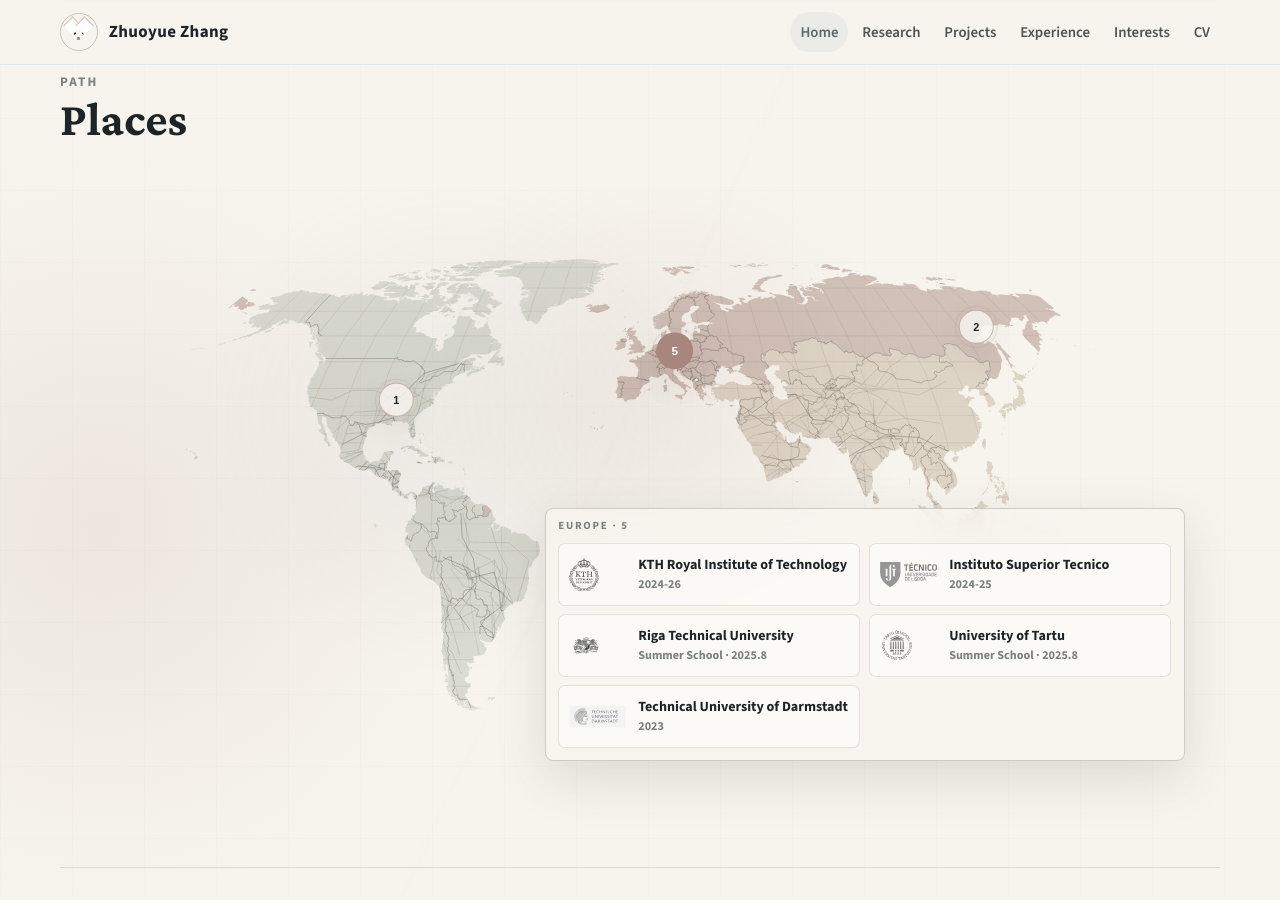
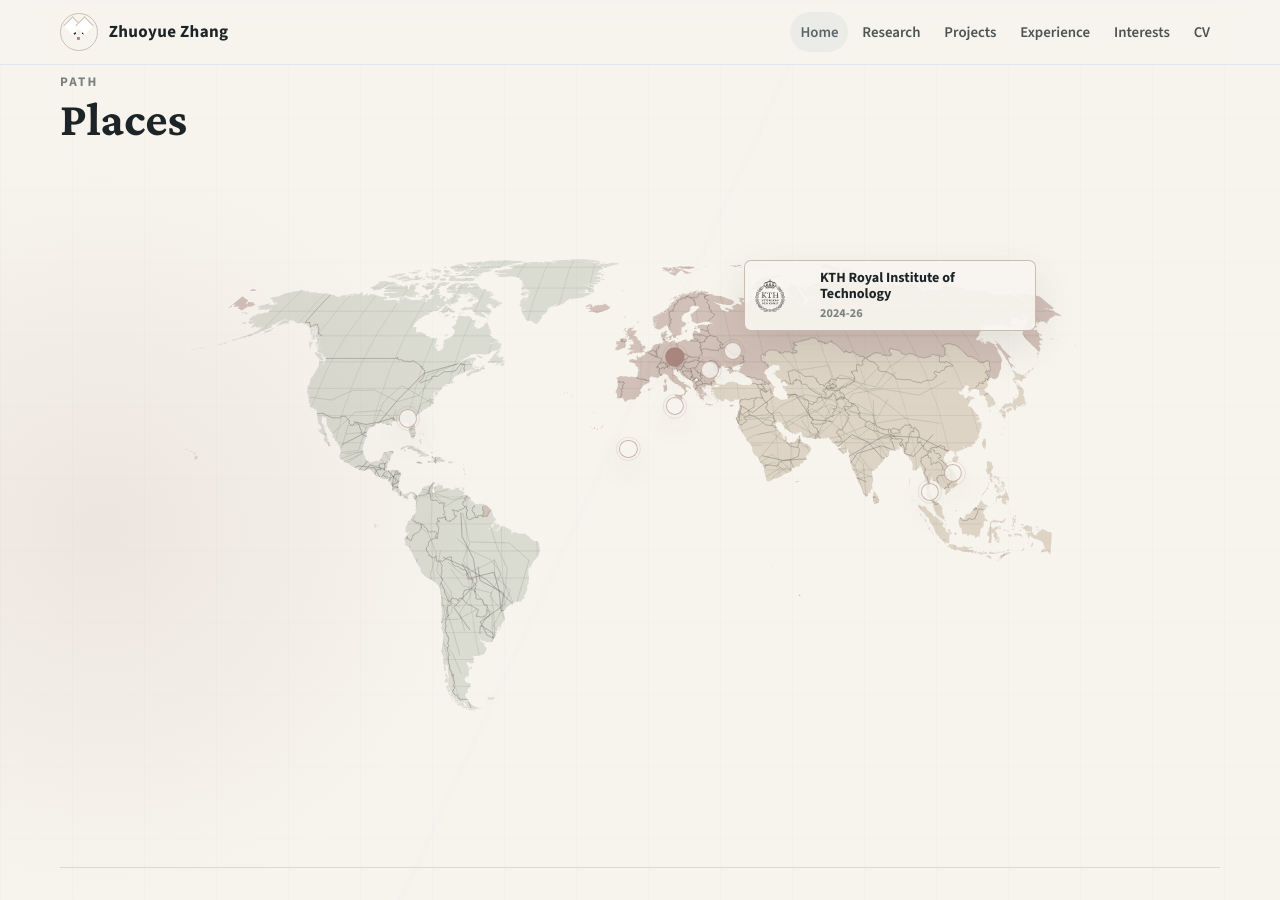
Before and after one commit to yayayida/yayayida.github.io, a Jekyll site: the page built from index.md, in a window 1280 px wide and 900 px high, scrolled down 1826 px. Built offline with Jekyll 4.4.1, drawn with Linux system fonts in a browser that asks for light colours.

Commit message:
Use point cards for academic map

```diff
--- a/assets/site.js
+++ b/assets/site.js
@@ -49,7 +49,7 @@ if (journeyPins.length && journeyCards.length) {
     card.addEventListener("focusin", () => setActivePlace(card.dataset.placeCard));
   });
 
-  setActivePlace("europe");
+  setActivePlace("kth");
 }
 
 const revealItems = document.querySelectorAll(".card, .research-card, .project-card, .feature-card, .timeline-item, .note-card, .city");
--- a/assets/style.css
+++ b/assets/style.css
@@ -793,10 +793,9 @@ h3 {
   overflow: visible;
   border: 0;
   border-radius: 0;
-  background:
-    radial-gradient(circle at 52% 34%, rgba(169, 134, 125, .1), transparent 34%),
-    radial-gradient(circle at 34% 38%, rgba(142, 151, 146, .09), transparent 30%);
+  background: transparent;
   box-shadow: none;
+  outline: 0;
 }
 
 .academic-map-image {
@@ -815,8 +814,8 @@ h3 {
   left: var(--x);
   top: var(--y);
   display: grid;
-  width: 2.15rem;
-  height: 2.15rem;
+  width: 1.14rem;
+  height: 1.14rem;
   place-items: center;
   padding: 0;
   border: 1px solid rgba(169, 134, 125, .58);
@@ -833,16 +832,17 @@ h3 {
 .journey-pin::after {
   content: "";
   position: absolute;
-  inset: -.32rem;
+  inset: -.26rem;
   border: 1px solid rgba(169, 134, 125, .18);
   border-radius: inherit;
 }
 
 .journey-pin span {
-  font-size: .68rem;
-  font-weight: 800;
-  letter-spacing: .03em;
-  line-height: 1;
+  position: absolute;
+  width: 1px;
+  height: 1px;
+  overflow: hidden;
+  clip: rect(0, 0, 0, 0);
 }
 
 .journey-pin:hover,
@@ -855,55 +855,26 @@ h3 {
   transform: translate(-50%, -50%) scale(1.08);
 }
 
-.journey-panel {
+.journey-card {
   position: absolute;
-  right: clamp(1rem, 3vw, 2.2rem);
-  bottom: clamp(1rem, 3vw, 2.2rem);
-  display: grid;
-  width: min(640px, calc(100% - 2rem));
-  min-height: 220px;
-  padding: .78rem;
-  border: 1px solid rgba(103, 99, 91, .28);
-  border-radius: 8px;
-  background: rgba(248, 246, 240, .72);
-  box-shadow: 0 18px 52px rgba(73, 66, 56, .14);
-  backdrop-filter: blur(16px);
-  z-index: 4;
-}
-
-.journey-region {
+  left: var(--card-x);
+  top: var(--card-y);
   display: none;
-  gap: .55rem;
-}
-
-.journey-region.is-active {
-  display: grid;
-  grid-template-columns: repeat(2, minmax(0, 1fr));
-}
-
-.journey-region__label {
-  display: block;
-  grid-column: 1 / -1;
-  margin-bottom: .15rem;
-  color: var(--muted);
-  font-size: .68rem;
-  font-weight: 800;
-  letter-spacing: .16em;
-  line-height: 1;
-  text-transform: uppercase;
-}
-
-.journey-card {
-  display: grid;
-  grid-template-columns: 3.7rem minmax(0, 1fr);
-  gap: .62rem;
+  grid-template-columns: 3.45rem minmax(0, 1fr);
+  gap: .6rem;
   align-items: center;
+  width: min(292px, 34vw);
   min-height: 3.9rem;
   padding: .58rem .62rem;
   border: 1px solid rgba(221, 217, 208, .74);
   border-radius: 7px;
-  background: rgba(255, 255, 255, .48);
-  transition: border-color .18s ease, background .18s ease;
+  background: rgba(248, 246, 240, .78);
+  box-shadow: 0 16px 42px rgba(73, 66, 56, .12);
+  opacity: 0;
+  pointer-events: none;
+  transform: translateY(.45rem);
+  transition: opacity .18s ease, transform .18s ease, border-color .18s ease, background .18s ease;
+  z-index: 4;
 }
 
 .journey-card img {
@@ -936,8 +907,12 @@ h3 {
 
 .journey-card.is-active,
 .journey-card:hover {
+  display: grid;
   border-color: rgba(169, 134, 125, .52);
-  background: rgba(255, 255, 255, .76);
+  background: rgba(248, 246, 240, .9);
+  opacity: 1;
+  pointer-events: none;
+  transform: translateY(0);
 }
 
 .article-page {
@@ -1092,12 +1067,8 @@ h3 {
     height: 70%;
   }
 
-  .journey-panel {
-    right: 1rem;
-    bottom: 1rem;
-    left: auto;
-    width: min(560px, calc(100% - 2rem));
-    min-height: 250px;
+  .journey-card {
+    width: min(260px, 38vw);
   }
 }
 
@@ -1184,27 +1155,16 @@ h3 {
   }
 
   .journey-pin {
-    width: 1.55rem;
-    height: 1.55rem;
-  }
-
-  .journey-pin span {
-    font-size: .48rem;
-  }
-
-  .journey-panel {
-    right: .72rem;
-    bottom: .72rem;
-    left: .72rem;
-    width: auto;
-    padding: .65rem;
-  }
-
-  .journey-region.is-active {
-    grid-template-columns: 1fr;
+    width: 1.1rem;
+    height: 1.1rem;
   }
 
   .journey-card {
+    left: .72rem;
+    right: .72rem;
+    top: auto;
+    bottom: .72rem;
+    width: auto;
     grid-template-columns: 3.75rem minmax(0, 1fr);
     gap: .62rem;
     padding: .52rem;
--- a/index.md
+++ b/index.md
@@ -90,57 +90,49 @@ description: "MSc student at KTH working on urban mobility, geographic modeling,
     </div>
   </div>
   <div class="journey-map" aria-label="Academic path map">
-    <div class="map-stage" aria-label="Linework map with academic regions">
+    <div class="map-stage" aria-label="Linework map with academic places">
       <img class="academic-map-image" src="{{ '/assets/academic-regions-map.svg' | relative_url }}" alt="Americas, Europe, and Asia linework map">
-      <button class="journey-pin" data-place="america" style="--x: 29%; --y: 35%;" aria-label="North America"><span>1</span></button>
-      <button class="journey-pin" data-place="europe" style="--x: 53%; --y: 27%;" aria-label="Europe"><span>5</span></button>
-      <button class="journey-pin" data-place="asia" style="--x: 79%; --y: 23%;" aria-label="Asia"><span>2</span></button>
+      <button class="journey-pin" data-place="northeastern" style="--x: 30%; --y: 38%;" aria-label="Northeastern University"><span>NEU</span></button>
+      <button class="journey-pin" data-place="ist" style="--x: 49%; --y: 43%;" aria-label="Instituto Superior Tecnico"><span>IST</span></button>
+      <button class="journey-pin" data-place="kth" style="--x: 53%; --y: 28%;" aria-label="KTH Royal Institute of Technology"><span>KTH</span></button>
+      <button class="journey-pin" data-place="darmstadt" style="--x: 53%; --y: 36%;" aria-label="Technical University of Darmstadt"><span>TUD</span></button>
+      <button class="journey-pin" data-place="rtu" style="--x: 56%; --y: 30%;" aria-label="Riga Technical University"><span>RTU</span></button>
+      <button class="journey-pin" data-place="tartu" style="--x: 58%; --y: 27%;" aria-label="University of Tartu"><span>UT</span></button>
+      <button class="journey-pin" data-place="cuhk" style="--x: 75%; --y: 50%;" aria-label="The Chinese University of Hong Kong, Shenzhen"><span>CUHK</span></button>
+      <button class="journey-pin" data-place="pku" style="--x: 77%; --y: 47%;" aria-label="Peking University Shenzhen Graduate School"><span>PKU</span></button>
 
-      <div class="journey-panel" aria-label="School timeline">
-        <div class="journey-region" data-place-card="europe">
-          <span class="journey-region__label">Europe · 5</span>
-          <article class="journey-card">
-            <img src="{{ '/assets/logos/kth.svg' | relative_url }}" alt="KTH Royal Institute of Technology logo">
-            <div><strong>KTH Royal Institute of Technology</strong><span>2024-26</span></div>
-          </article>
-          <article class="journey-card">
-            <img src="{{ '/assets/logos/ist.svg' | relative_url }}" alt="Instituto Superior Tecnico logo">
-            <div><strong>Instituto Superior Tecnico</strong><span>2024-25</span></div>
-          </article>
-          <article class="journey-card">
-            <img src="{{ '/assets/logos/rtu.svg' | relative_url }}" alt="Riga Technical University logo">
-            <div><strong>Riga Technical University</strong><span>Summer School · 2025.8</span></div>
-          </article>
-          <article class="journey-card">
-            <img src="{{ '/assets/logos/tartu.svg' | relative_url }}" alt="University of Tartu logo">
-            <div><strong>University of Tartu</strong><span>Summer School · 2025.8</span></div>
-          </article>
-          <article class="journey-card">
-            <img src="{{ '/assets/logos/tu-darmstadt.svg' | relative_url }}" alt="Technical University of Darmstadt logo">
-            <div><strong>Technical University of Darmstadt</strong><span>2023</span></div>
-          </article>
-        </div>
-
-        <div class="journey-region" data-place-card="america">
-          <span class="journey-region__label">North America · 1</span>
-          <article class="journey-card">
-            <img src="{{ '/assets/logos/northeastern.svg' | relative_url }}" alt="Northeastern University logo">
-            <div><strong>Northeastern University</strong><span>2025</span></div>
-          </article>
-        </div>
-
-        <div class="journey-region" data-place-card="asia">
-          <span class="journey-region__label">Asia · 2</span>
-          <article class="journey-card">
-            <img src="{{ '/assets/logos/cuhk.svg' | relative_url }}" alt="The Chinese University of Hong Kong, Shenzhen logo">
-            <div><strong>The Chinese University of Hong Kong, Shenzhen</strong><span>2020-24</span></div>
-          </article>
-          <article class="journey-card">
-            <img src="{{ '/assets/logos/pku.svg' | relative_url }}" alt="Peking University logo">
-            <div><strong>Peking University Shenzhen Graduate School</strong><span>Visiting Student and RA · 2024.7</span></div>
-          </article>
-        </div>
-      </div>
+      <article class="journey-card" data-place-card="kth" style="--card-x: 59%; --card-y: 12%;">
+        <img src="{{ '/assets/logos/kth.svg' | relative_url }}" alt="KTH Royal Institute of Technology logo">
+        <div><strong>KTH Royal Institute of Technology</strong><span>2024-26</span></div>
+      </article>
+      <article class="journey-card" data-place-card="ist" style="--card-x: 39%; --card-y: 47%;">
+        <img src="{{ '/assets/logos/ist.svg' | relative_url }}" alt="Instituto Superior Tecnico logo">
+        <div><strong>Instituto Superior Tecnico</strong><span>2024-25</span></div>
+      </article>
+      <article class="journey-card" data-place-card="rtu" style="--card-x: 60%; --card-y: 34%;">
+        <img src="{{ '/assets/logos/rtu.svg' | relative_url }}" alt="Riga Technical University logo">
+        <div><strong>Riga Technical University</strong><span>Summer School · 2025.8</span></div>
+      </article>
+      <article class="journey-card" data-place-card="tartu" style="--card-x: 61%; --card-y: 18%;">
+        <img src="{{ '/assets/logos/tartu.svg' | relative_url }}" alt="University of Tartu logo">
+        <div><strong>University of Tartu</strong><span>Summer School · 2025.8</span></div>
+      </article>
+      <article class="journey-card" data-place-card="darmstadt" style="--card-x: 56%; --card-y: 42%;">
+        <img src="{{ '/assets/logos/tu-darmstadt.svg' | relative_url }}" alt="Technical University of Darmstadt logo">
+        <div><strong>Technical University of Darmstadt</strong><span>2023</span></div>
+      </article>
+      <article class="journey-card" data-place-card="northeastern" style="--card-x: 17%; --card-y: 41%;">
+        <img src="{{ '/assets/logos/northeastern.svg' | relative_url }}" alt="Northeastern University logo">
+        <div><strong>Northeastern University</strong><span>2025</span></div>
+      </article>
+      <article class="journey-card" data-place-card="cuhk" style="--card-x: 54%; --card-y: 56%;">
+        <img src="{{ '/assets/logos/cuhk.svg' | relative_url }}" alt="The Chinese University of Hong Kong, Shenzhen logo">
+        <div><strong>The Chinese University of Hong Kong, Shenzhen</strong><span>2020-24</span></div>
+      </article>
+      <article class="journey-card" data-place-card="pku" style="--card-x: 54%; --card-y: 40%;">
+        <img src="{{ '/assets/logos/pku.svg' | relative_url }}" alt="Peking University logo">
+        <div><strong>Peking University Shenzhen Graduate School</strong><span>Visiting Student and RA · 2024.7</span></div>
+      </article>
     </div>
   </div>
 </section>
```
